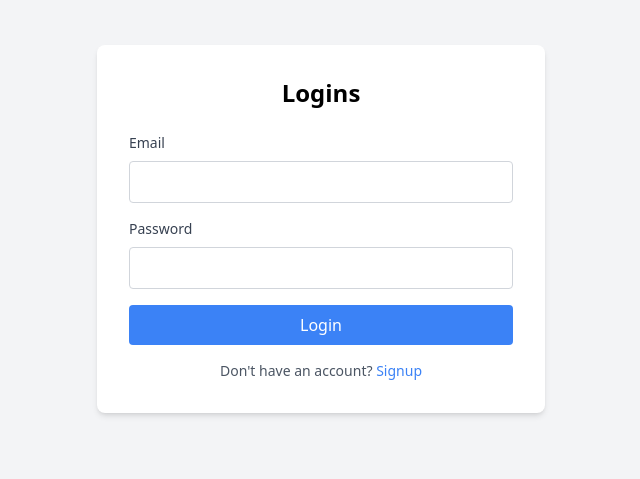
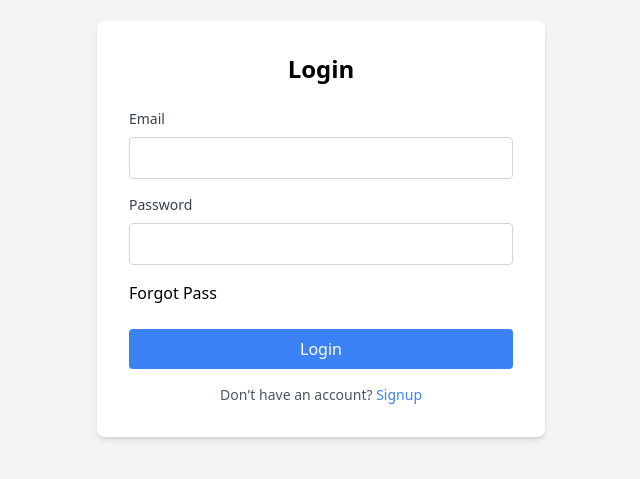
Before and after one commit to abhi091020/FormPage, a React (Vite) app: page / in a window 1280 px wide. Shown: the part 171-650 px from the top of the page, without its empty margins (319-959 px from the left). Built offline with nearby package versions, Linux system fonts and the light colour scheme.

Commit message:
Revert "Restore AuthForm before Forgot Button"
This reverts commit 8393f04b9535b29f696eeddd141c5db9a9332ec7.

```diff
--- a/src/pages/AuthForm.jsx
+++ b/src/pages/AuthForm.jsx
@@ -23,7 +23,7 @@ export default function Auth() {
           className="bg-white p-8 rounded-lg shadow-md"
         >
           <h2 className="text-2xl font-bold mb-6 text-center">
-            {isLogin ? "Logins" : "Signup"}
+            {isLogin ? "Login" : "Signup"}
           </h2>
 
           {!isLogin && (
@@ -54,6 +54,7 @@ export default function Auth() {
           <label className="block mb-2 text-sm font-medium text-gray-700">
             Password
           </label>
+
           <input
             type="password"
             value={password}
@@ -61,7 +62,9 @@ export default function Auth() {
             className="w-full mb-4 p-2 border border-gray-300 rounded focus:outline-none focus:ring-2 focus:ring-blue-400"
             required
           />
-
+          <button>Forgot Pass</button>
+          <br />
+          <br />
           <button
             type="submit"
             className={`w-full py-2 rounded text-white ${
```
